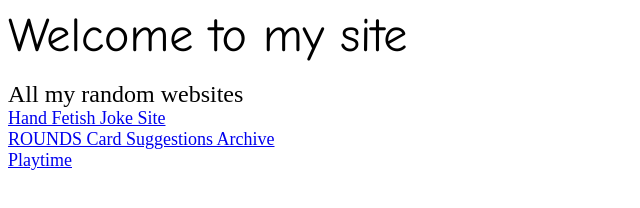
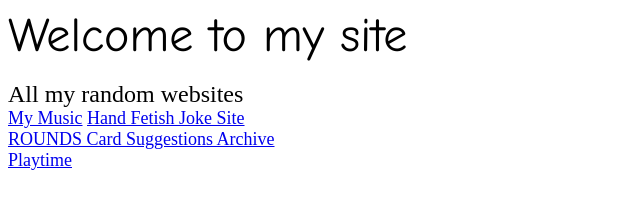
Before and after one commit to Scyye/scyye.github.io, a plain HTML site: page index.html in a window 1280 px wide. Shown: the whole page, without its empty margins (0-640 px from the left). Drawn offline with Linux system fonts and the light colour scheme.

Commit message:
Update index.html

```diff
--- a/index.html
+++ b/index.html
@@ -23,6 +23,7 @@
     </span>
 
     <span style="font-size: large; ">
+        <a href="https://scyye.github.io/music/">My Music</a>
         <a href="https://scyye.github.io/HandFetish/">Hand Fetish Joke Site</a><br>
         <a href="https://scyye.github.io/RoundsCardSuggestions/">ROUNDS Card Suggestions Archive</a><br>
         <a href="https://bit.ly/scyyeplaytime/">Playtime</a>
```
